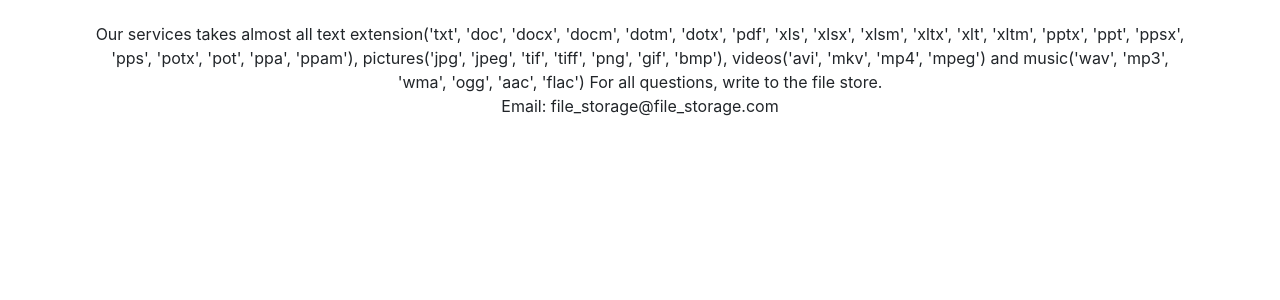
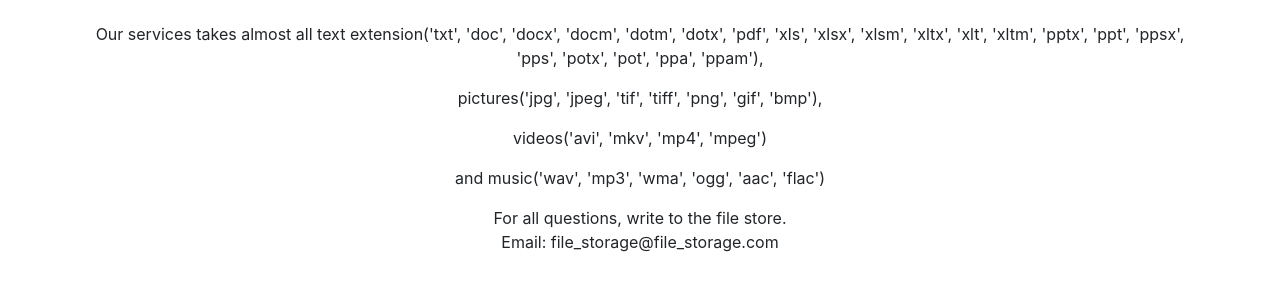
Before and after one commit to utkini/file_storage, a Flask app: page /support/ in a window 1280 px wide. Shown: the part 72-372 px from the top of the page. Run offline with Flask 2, Linux system fonts and the light colour scheme; some libraries are stand-ins or nearby versions.

```diff
--- a/app/templates/support.html
+++ b/app/templates/support.html
@@ -4,10 +4,17 @@
     <p style="text-align: center">
         Our services takes almost all text extension('txt', 'doc', 'docx', 'docm', 'dotm', 'dotx', 'pdf',
         'xls', 'xlsx', 'xlsm', 'xltx', 'xlt', 'xltm', 'pptx', 'ppt', 'ppsx', 'pps', 'potx', 'pot', 'ppa',
-        'ppam'),
-        pictures('jpg', 'jpeg', 'tif', 'tiff', 'png', 'gif', 'bmp'),
+        'ppam'),</p>
+    <p style="text-align: center">
+    pictures('jpg', 'jpeg', 'tif', 'tiff', 'png', 'gif', 'bmp'),
+    </p>
+    <p style="text-align: center">
         videos('avi', 'mkv', 'mp4', 'mpeg')
+    </p>
+    <p style="text-align: center">
         and music('wav', 'mp3', 'wma', 'ogg', 'aac', 'flac')
+    </p>
+    <p style="text-align: center">
         For all questions, write to the file store.
         <br>
         Email: file_storage@file_storage.com
```
